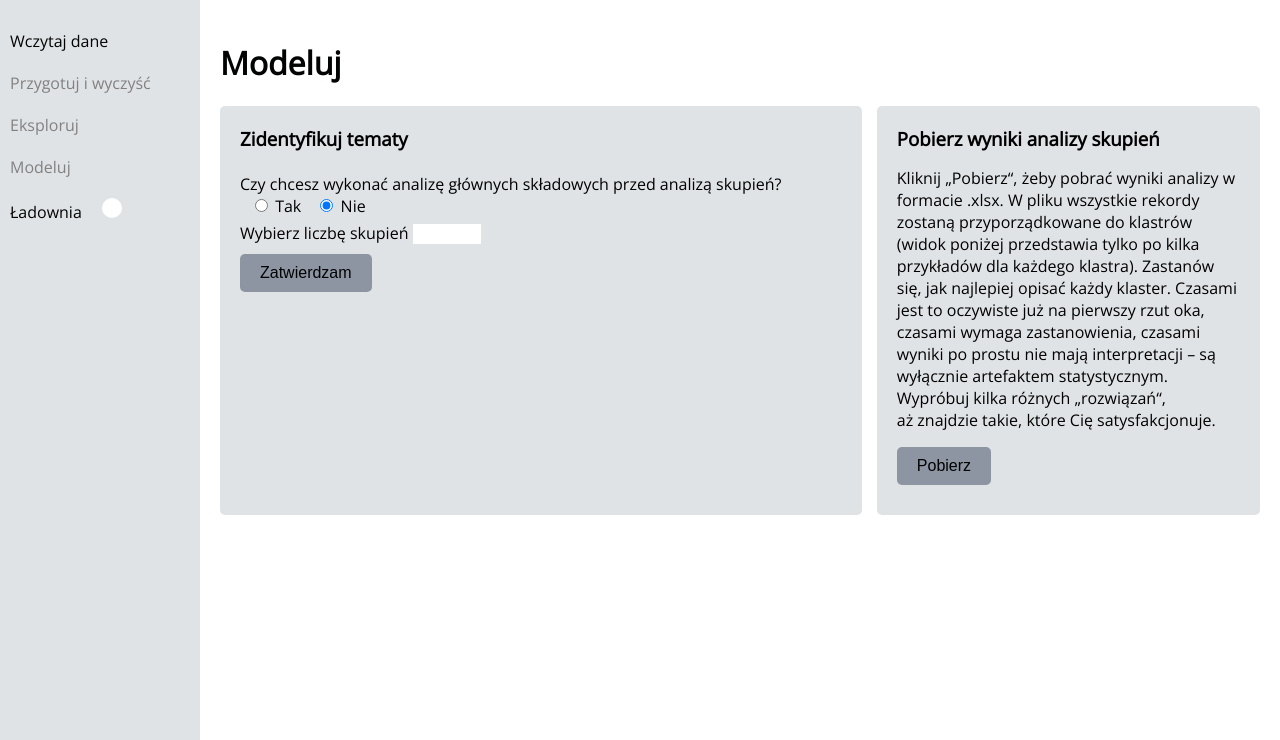
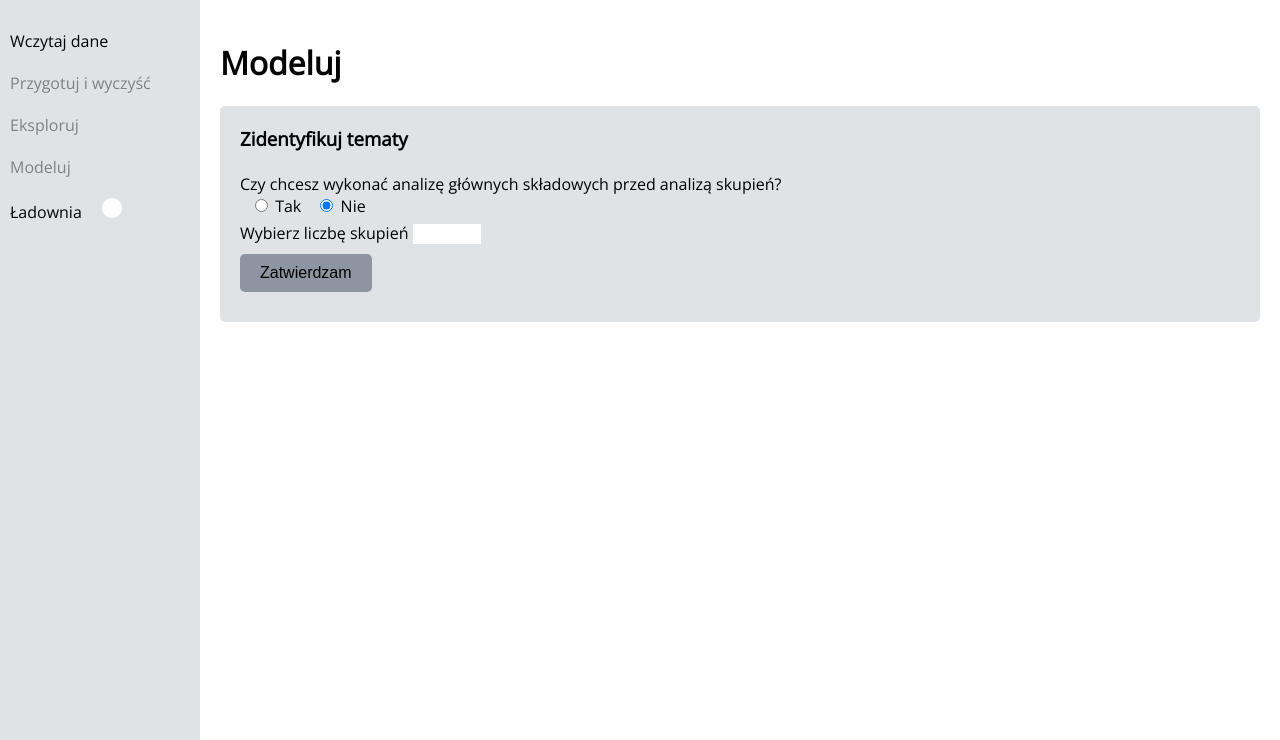
Before and after one commit to wjk-g/TextRabbit, a Flask app: page /model/word2vec in a window 1280 px wide. Shown: the part 60-800 px from the top of the page. Run offline with Flask 3, Linux system fonts and the light colour scheme; the visitor is signed in with stand-in values (Sample User, id 1); some libraries are stand-ins or nearby versions.

Commit message:
removed printing from the w2v view

```diff
--- a/templates/model/model_w2v.html
+++ b/templates/model/model_w2v.html
@@ -25,15 +25,6 @@
             {{ modeling_form.n_of_ks_int }}<br>
             {{ modeling_form.submit_clustering }}
         </form>
-
-        <form action="" method="POST" id="download-form">
-            <div>
-                <h3>Pobierz wyniki analizy skupień</h3>
-                <p>Kliknij „Pobierz“, żeby pobrać wyniki analizy w formacie .xlsx. W pliku wszystkie rekordy zostaną przyporządkowane do klastrów (widok poniżej przedstawia tylko po kilka przykładów dla każdego klastra). Zastanów się, jak najlepiej opisać każdy klaster. Czasami jest to oczywiste już na pierwszy rzut oka, czasami wymaga zastanowienia, czasami wyniki po prostu nie mają interpretacji – są wyłącznie artefaktem statystycznym. Wypróbuj kilka różnych „rozwiązań“, aż znajdzie takie, które Cię satysfakcjonuje.</p>
-            </div>
-            {{ download_results_form.hidden_tag() }}
-            {{ download_results_form.download_data_submit }}
-        </form>
     </div>
 
     {% if display_summary %}
```
Also changed, not shown: main.py (+0 -8 lines). Lines whose indentation alone changed are shown as unchanged.
